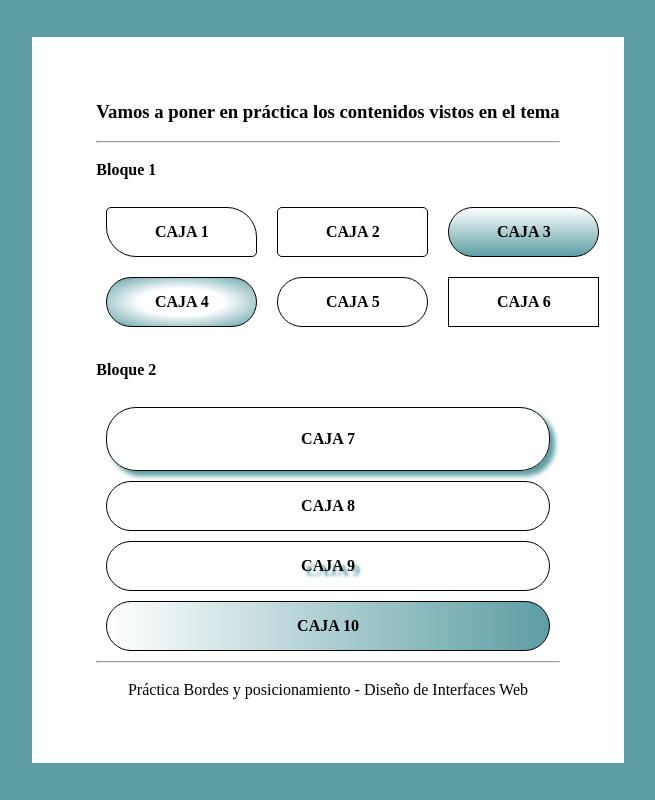
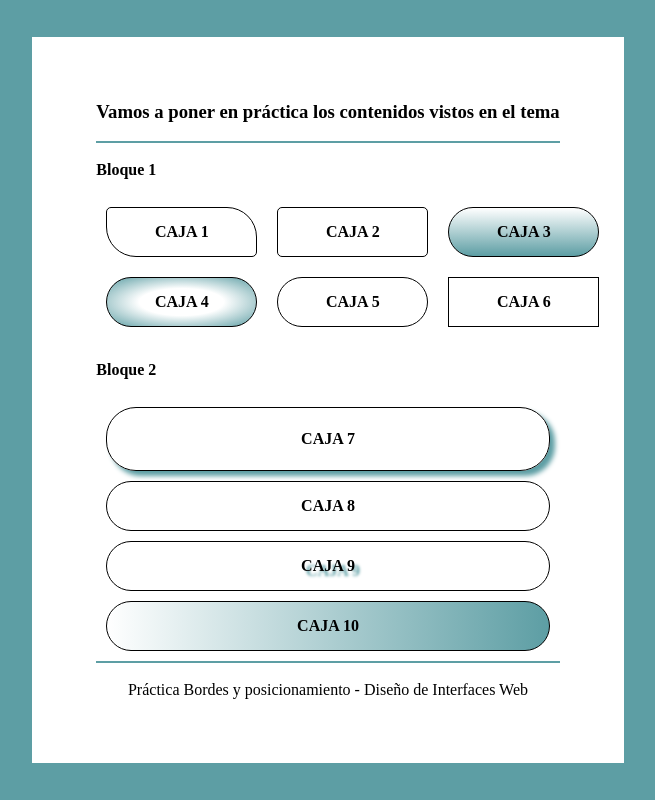
Before and after one commit to oscardcc2002/DIW, a plain HTML site: page bordes/index.html in a window 1280 px wide. Shown: the whole page, without its empty margins (312-967 px from the left). Drawn offline with Linux system fonts and the light colour scheme.

Commit message:
cambios en bordes

```diff
--- a/bordes/index.html
+++ b/bordes/index.html
@@ -10,7 +10,8 @@
     <div class="pagina">
         <div class="contenido">
             <h3> Vamos a poner en práctica los contenidos vistos en el tema</h3><br>
-            <hr style="color:#5d9ea4"><br>
+            <hr>
+            <br>
 
             <div class="bloque1">
                 <p style="text-align:left;"><b>Bloque 1</b></p><br>
@@ -28,7 +29,7 @@
 
             <div class="bloque2">
                 <p><b>Bloque 2</b></p><br>
-                <div class="b2_container">
+                <div>
                     <div class="cajaGrande1">CAJA 7</div>
                     <div class="cajaGrande2">CAJA 8</div>
                     <div class="cajaGrande3">CAJA 9</div>
@@ -36,7 +37,7 @@
                 </div>
             </div>
 
-            <hr style="color:#5d9ea4">
+            <hr>
             <br>
             <p>Práctica Bordes y posicionamiento - Diseño de Interfaces Web</p>
         </div>
--- a/bordes/styles/style.css
+++ b/bordes/styles/style.css
@@ -105,7 +105,10 @@
     font-weight: bold;
 }
 
+hr{
 
+    border: 1.5px solid #5d9ea4;
+}
 
 
 
```
